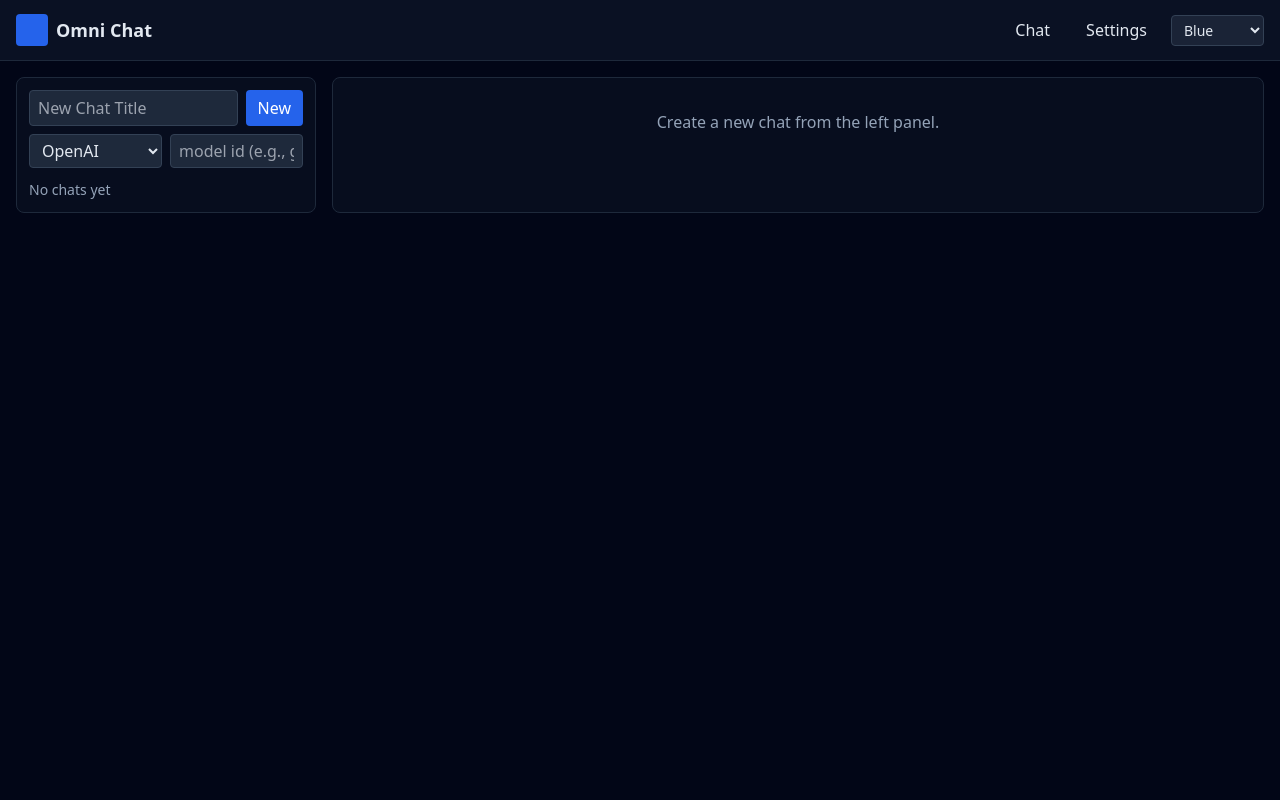
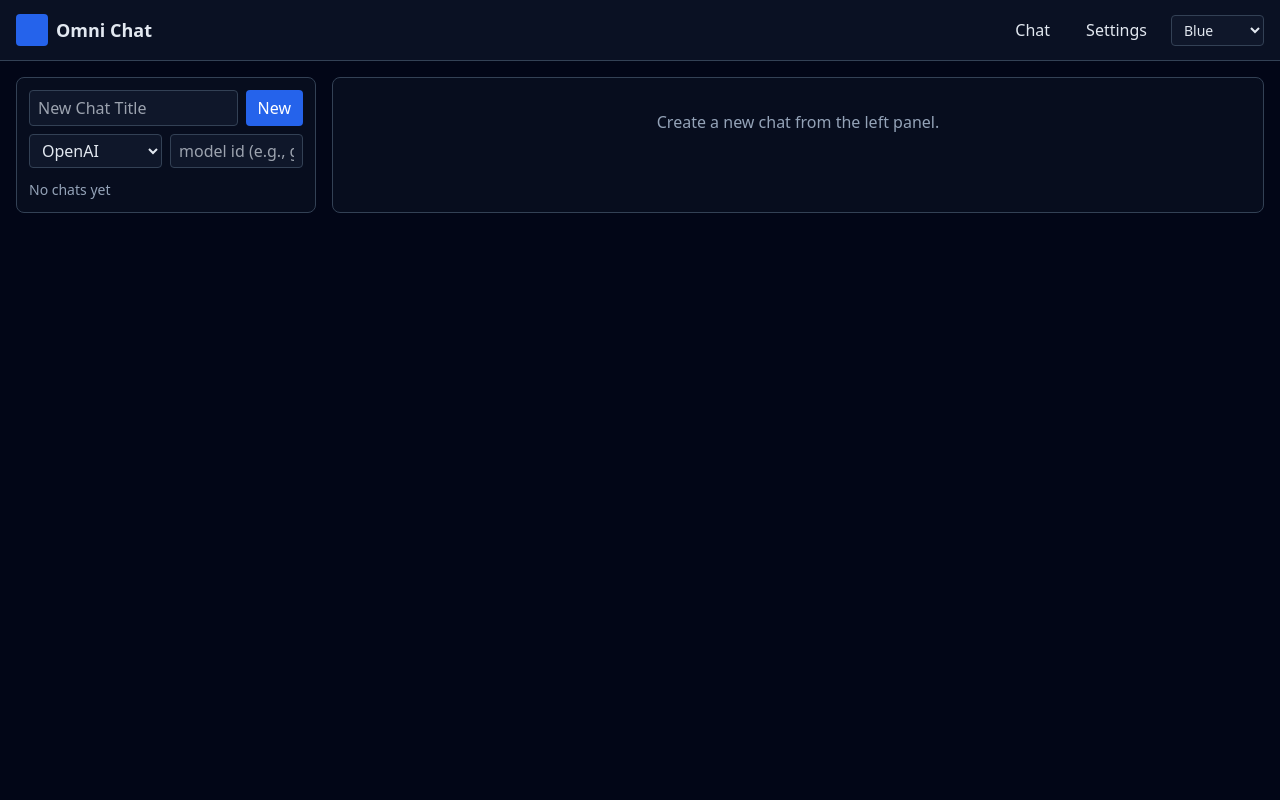
Before and after one commit to JawandS/omni_chat, a Flask app: page / in a window 1280 px wide. Run offline with Flask 3, Linux system fonts and the light colour scheme; some libraries are stand-ins or nearby versions.

Commit message:
update styling

```diff
--- a/app/static/css/theme.css
+++ b/app/static/css/theme.css
@@ -1,11 +1,60 @@
-/* Simple theming using data-theme attribute */
+/* Theme variables */
 :root[data-theme="blue"] {
-  --bg: 15 23 42; /* slate-900 */
-  --card: 2 6 23; /* slate-950 */
+  --bg: 2 6 23;         /* slate-950 */
+  --surface: 15 23 42;  /* slate-900 */
+  --surface-strong: 30 41 59; /* slate-800 */
+  --text: 226 232 240;  /* slate-200 */
+  --muted: 148 163 184; /* slate-400 */
+  --border: 51 65 85;   /* slate-700 */
   --primary: 37 99 235; /* blue-600 */
 }
-:root[data-theme="slate"] { --primary: 100 116 139; }
-:root[data-theme="emerald"] { --primary: 16 185 129; }
-:root[data-theme="violet"] { --primary: 139 92 246; }
 
-.btn-primary { background-color: rgb(var(--primary)); }
+:root[data-theme="slate"] {
+  --bg: 2 6 23;
+  --surface: 15 23 42;
+  --surface-strong: 30 41 59;
+  --text: 226 232 240;
+  --muted: 148 163 184;
+  --border: 71 85 105; /* slate-600 */
+  --primary: 100 116 139; /* slate-500 */
+}
+
+:root[data-theme="emerald"] {
+  --bg: 2 6 23;
+  --surface: 15 23 42;
+  --surface-strong: 30 41 59;
+  --text: 226 232 240;
+  --muted: 148 163 184;
+  --border: 51 65 85;
+  --primary: 16 185 129; /* emerald-500 */
+}
+
+:root[data-theme="violet"] {
+  --bg: 2 6 23;
+  --surface: 15 23 42;
+  --surface-strong: 30 41 59;
+  --text: 226 232 240;
+  --muted: 148 163 184;
+  --border: 51 65 85;
+  --primary: 139 92 246; /* violet-500 */
+}
+
+/* Utility classes bound to variables */
+.bg-app { background-color: rgb(var(--bg)); }
+.bg-surface { background-color: rgb(var(--surface)); }
+.bg-surface-40 { background-color: color-mix(in oklab, rgb(var(--surface)) 40%, transparent); }
+.bg-surface-70 { background-color: color-mix(in oklab, rgb(var(--surface)) 70%, transparent); }
+.bg-surface-strong { background-color: rgb(var(--surface-strong)); }
+
+.text-app { color: rgb(var(--text)); }
+.text-muted { color: rgb(var(--muted)); }
+
+.border-app { border-color: rgb(var(--border)); }
+
+.bg-primary { background-color: rgb(var(--primary)); }
+.btn-primary {
+  background-color: rgb(var(--primary));
+}
+.btn-primary:hover {
+  filter: brightness(1.1);
+}
--- a/app/templates/base.html
+++ b/app/templates/base.html
@@ -29,18 +29,18 @@
     </script>
     <link rel="stylesheet" href="{{ url_for('static', filename='css/theme.css') }}" />
   </head>
-  <body class="bg-slate-950 text-slate-200 min-h-screen">
-    <header class="border-b border-slate-800 bg-slate-900/70 backdrop-blur sticky top-0 z-10">
+  <body class="bg-app text-app min-h-screen">
+    <header class="border-b border-app bg-surface-70 backdrop-blur sticky top-0 z-10">
       <div class="max-w-7xl mx-auto px-4 py-3 flex items-center justify-between">
         <a href="/" class="flex items-center gap-2">
-          <div class="w-8 h-8 rounded bg-primary-600"></div>
+          <div class="w-8 h-8 rounded bg-primary"></div>
           <span class="font-semibold text-lg">Omni Chat</span>
         </a>
         <nav class="flex items-center gap-3">
-          <a class="px-3 py-1.5 rounded hover:bg-slate-800" href="/">Chat</a>
-          <a class="px-3 py-1.5 rounded hover:bg-slate-800" href="/settings">Settings</a>
+          <a class="px-3 py-1.5 rounded hover:bg-surface-strong" href="/">Chat</a>
+          <a class="px-3 py-1.5 rounded hover:bg-surface-strong" href="/settings">Settings</a>
           <div class="relative">
-            <select id="theme-select" class="bg-slate-800/80 border border-slate-700 rounded px-2 py-1 text-sm">
+            <select id="theme-select" class="bg-surface border border-app rounded px-2 py-1 text-sm">
               <option value="blue" selected>Blue</option>
               <option value="slate">Slate</option>
               <option value="emerald">Emerald</option>
--- a/app/templates/chat.html
+++ b/app/templates/chat.html
@@ -1,24 +1,24 @@
 {% extends 'base.html' %}
 {% block content %}
 <div class="grid grid-cols-1 lg:grid-cols-4 gap-4">
-  <aside class="lg:col-span-1 border border-slate-800 rounded-lg p-3 bg-slate-900/40">
+  <aside class="lg:col-span-1 border border-app rounded-lg p-3 bg-surface-40">
     <form action="/chat/new" method="post" class="mb-3 space-y-2">
       <div class="flex gap-2">
-        <input class="w-full bg-slate-800 border border-slate-700 rounded px-2 py-1" type="text" name="title" placeholder="New Chat Title" />
-        <button class="px-3 py-1.5 bg-primary-600 hover:bg-primary-500 rounded text-white">New</button>
+  <input class="w-full bg-surface border border-app rounded px-2 py-1" type="text" name="title" placeholder="New Chat Title" />
+  <button class="px-3 py-1.5 btn-primary rounded text-white">New</button>
       </div>
       <div class="flex gap-2">
-        <select name="provider" class="bg-slate-800 border border-slate-700 rounded px-2 py-1 w-1/2">
+  <select name="provider" class="bg-surface border border-app rounded px-2 py-1 w-1/2">
           <option value="openai">OpenAI</option>
           <option value="anthropic">Anthropic</option>
           <option value="gemini">Gemini</option>
         </select>
-        <input class="w-1/2 bg-slate-800 border border-slate-700 rounded px-2 py-1" type="text" name="model" placeholder="model id (e.g., gpt-4o-mini)" />
+  <input class="w-1/2 bg-surface border border-app rounded px-2 py-1" type="text" name="model" placeholder="model id (e.g., gpt-4o-mini)" />
       </div>
     </form>
     <div class="space-y-1 max-h-[70vh] overflow-auto pr-1">
       {% for s in sessions %}
-      <a href="/chat/{{ s.id }}" class="block px-2 py-2 rounded {{ 'bg-slate-800' if session and session.id == s.id else 'hover:bg-slate-800/70' }}">
+  <a href="/chat/{{ s.id }}" class="block px-2 py-2 rounded {{ 'bg-surface' if session and session.id == s.id else 'hover:bg-surface-strong' }}">
         <div class="text-sm text-slate-400">{{ s.provider }} • {{ s.model }}</div>
         <div class="font-medium">{{ s.title }}</div>
       </a>
@@ -28,27 +28,27 @@
     </div>
   </aside>
 
-  <section class="lg:col-span-3 border border-slate-800 rounded-lg bg-slate-900/40 overflow-hidden">
+  <section class="lg:col-span-3 border border-app rounded-lg bg-surface-40 overflow-hidden">
     {% if session %}
-    <div class="border-b border-slate-800 p-3 flex items-center gap-2">
+  <div class="border-b border-app p-3 flex items-center gap-2">
       <form action="/chat/{{ session.id }}/meta" method="post" class="flex flex-wrap items-center gap-2 w-full">
-        <input class="bg-slate-800 border border-slate-700 rounded px-2 py-1" name="title" value="{{ session.title }}" />
-        <select name="provider" class="bg-slate-800 border border-slate-700 rounded px-2 py-1">
+  <input class="bg-surface border border-app rounded px-2 py-1" name="title" value="{{ session.title }}" />
+  <select name="provider" class="bg-surface border border-app rounded px-2 py-1">
           <option value="openai" {{ 'selected' if session.provider=='openai' else '' }}>OpenAI</option>
           <option value="anthropic" {{ 'selected' if session.provider=='anthropic' else '' }}>Anthropic</option>
           <option value="gemini" {{ 'selected' if session.provider=='gemini' else '' }}>Gemini</option>
         </select>
-        <input class="bg-slate-800 border border-slate-700 rounded px-2 py-1 flex-1 min-w-[200px]" name="model" value="{{ session.model }}" />
-        <button class="px-3 py-1.5 bg-slate-800 border border-slate-700 rounded hover:bg-slate-700" type="submit">Save</button>
+  <input class="bg-surface border border-app rounded px-2 py-1 flex-1 min-w-[200px]" name="model" value="{{ session.model }}" />
+  <button class="px-3 py-1.5 bg-surface border border-app rounded hover:bg-surface-strong" type="submit">Save</button>
         <form action="/chat/{{ session.id }}/delete" method="post" class="ml-auto">
           <button class="px-3 py-1.5 bg-red-600 hover:bg-red-500 rounded text-white" formaction="/chat/{{ session.id }}/delete">Delete</button>
         </form>
       </form>
     </div>
-    <div class="p-4 space-y-4 max-h-[65vh] overflow-auto" id="messages">
+  <div class="p-4 space-y-4 max-h-[65vh] overflow-auto" id="messages">
       {% for m in messages %}
       <div class="flex {{ 'justify-start' if m.role!='user' else 'justify-end' }}">
-        <div class="max-w-3xl px-4 py-2 rounded-lg border text-slate-100 {{ 'bg-slate-800 border-slate-700' if m.role=='user' else 'bg-slate-900 border-slate-800' }}">
+  <div class="max-w-3xl px-4 py-2 rounded-lg border text-app {{ 'bg-surface border-app' if m.role=='user' else 'bg-surface-40 border-app' }}">
           <div class="text-xs uppercase tracking-wide text-slate-400 mb-1">{{ m.role }}</div>
           <div class="whitespace-pre-wrap">{{ m.content }}</div>
         </div>
@@ -57,10 +57,10 @@
       <div class="text-slate-400 text-sm">No messages yet. Say hello!</div>
       {% endfor %}
     </div>
-    <div class="border-t border-slate-800 p-3">
+  <div class="border-t border-app p-3">
       <form action="/chat/{{ session.id }}/message" method="post" class="flex gap-2">
-        <textarea name="content" rows="2" class="flex-1 bg-slate-800 border border-slate-700 rounded px-3 py-2" placeholder="Type your message..."></textarea>
-        <button class="px-4 py-2 bg-primary-600 hover:bg-primary-500 rounded text-white">Send</button>
+    <textarea name="content" rows="2" class="flex-1 bg-surface border border-app rounded px-3 py-2" placeholder="Type your message..."></textarea>
+    <button class="px-4 py-2 btn-primary rounded text-white">Send</button>
       </form>
     </div>
     {% else %}
```
Also changed, not shown: app/templates/settings.html (+7 -7 lines), README.md.
